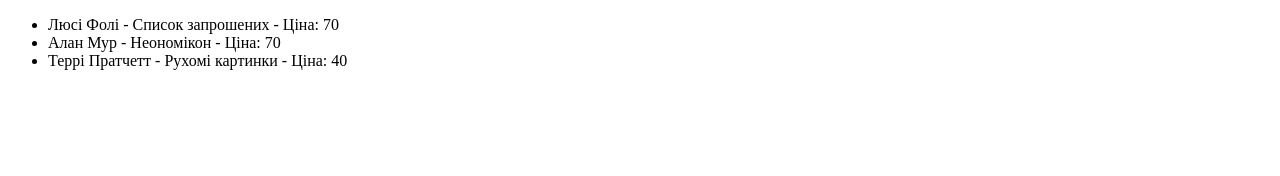
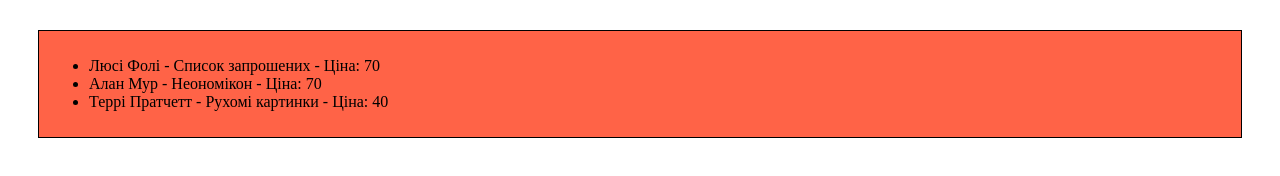
Before and after one commit to offKosss172/fe_20_hw2, a plain HTML site: page index.html in a window 1280 px wide. Drawn offline with Linux system fonts and the light colour scheme.

Commit message:
main commit

```diff
--- a/index.html
+++ b/index.html
@@ -6,7 +6,7 @@
   <title>HomeWork2</title>
 </head>
 <body>
-  <div id="root"></div>
+    <div id="root" style="border: 1px solid black; background-color: tomato; padding: 10px; margin: 30px;"></div>
   <script src="script.js"></script>
 </body>
 </html>
```
